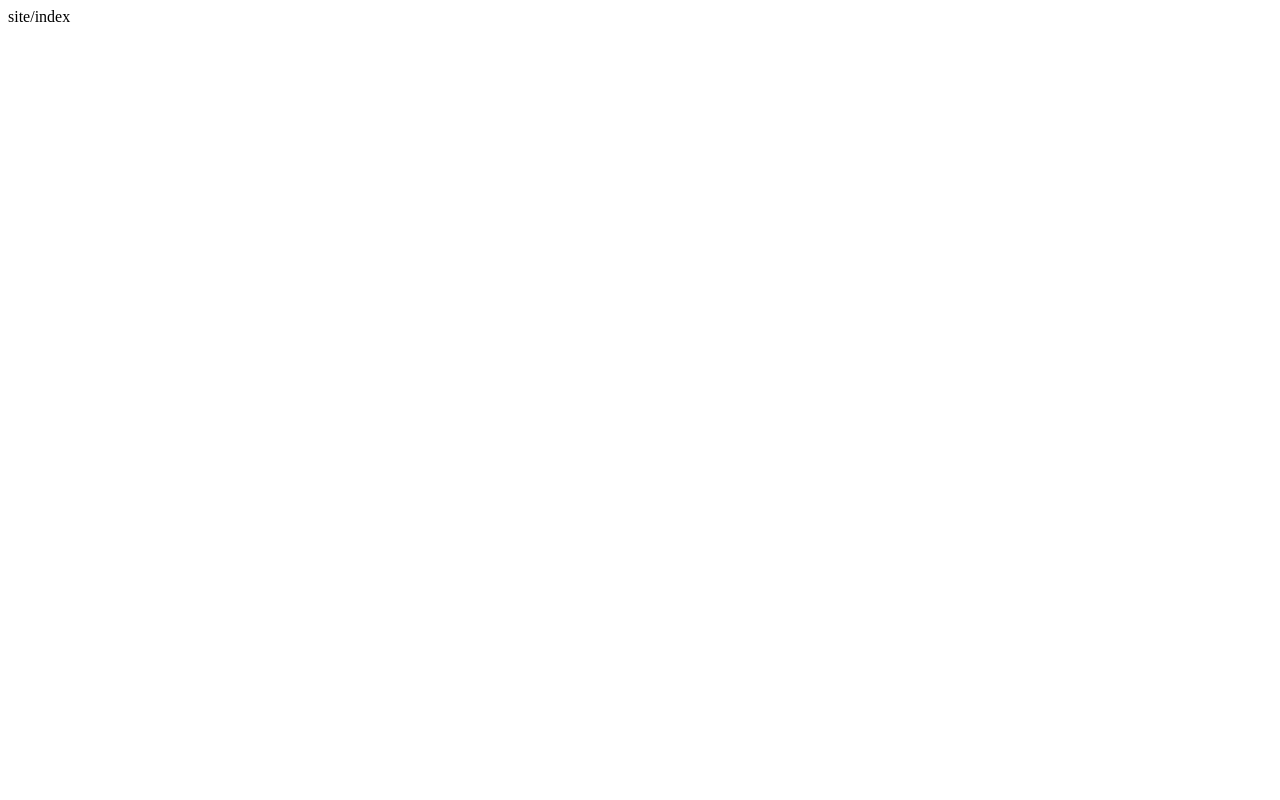
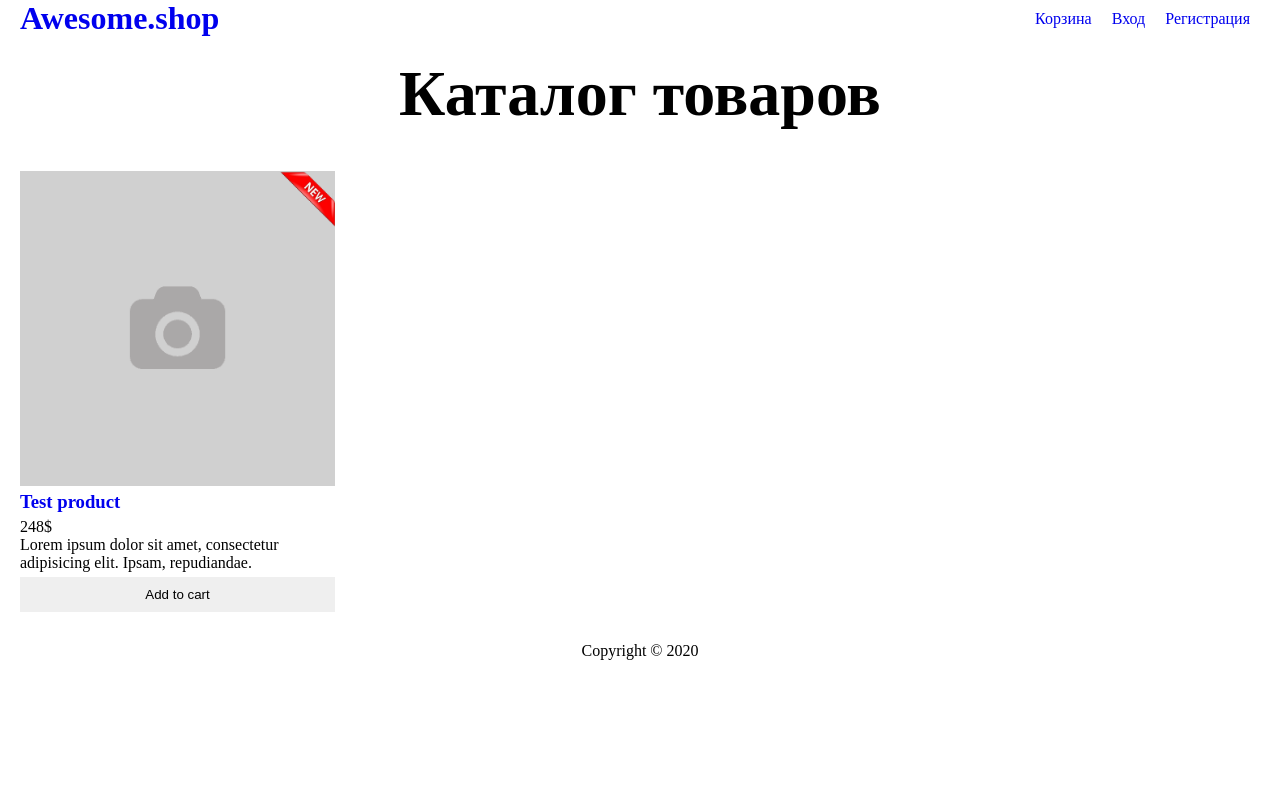
Before and after one commit to AlexWebUa/awesome.shop, a PHP site: page / in a window 1280 px wide. Before the commit the page is almost empty. Run offline with PHP 8.4, Linux system fonts and the light colour scheme; some libraries are stand-ins or nearby versions.

Commit message:
View of main page and Db class added

```diff
--- /dev/null
+++ b/assets/css/style.css
@@ -0,0 +1,69 @@
+* {
+    border: 0;
+    padding: 0;
+    margin: 0;
+    outline: none;
+    list-style: none;
+    text-decoration: none;
+}
+
+header {
+    display: flex;
+    justify-content: space-between;
+    padding: 0 20px;
+}
+
+header .user-block {
+    display: flex;
+    align-self: center;
+}
+
+header .user-block li {
+    margin: 0 10px;
+}
+
+h2 {
+    font-size: 4em;
+    text-align: center;
+    margin: 20px 0;
+}
+
+section.products {
+    display: flex;
+    flex-wrap: wrap;
+}
+
+.product {
+    position: relative;
+    display: flex;
+    flex-direction: column;
+    width: 315px;
+    margin: 20px;
+}
+
+.product h3 {
+    margin: 5px 0;
+}
+
+.product .product-image {
+    max-width: 315px;
+    height: auto;
+    align-self: center;
+}
+
+.product .new {
+    position: absolute;
+    top: 0;
+    right: 0;
+    width: 60px;
+}
+
+.product .to-cart {
+    padding: 10px;
+    margin: 5px 0;
+}
+
+footer {
+    text-align: center;
+    margin: 5px 0;
+}
--- a/core/Router.php
+++ b/core/Router.php
@@ -7,6 +7,7 @@ class Router
      * Binds routes to actions
      */
     private $routes = [
+        'product/([0-9]+)' => 'product/view/$1',
         '' => 'site/index',
     ];
 
--- a/index.php
+++ b/index.php
@@ -11,7 +11,7 @@ $router = new Router();
 $router->run();
 
 
-// TODO: db, products, cart, user-panel, admin-panel
+// TODO: products, cart, user-panel, admin-panel
 
 
 /*
--- /dev/null
+++ b/views/layouts/footer.php
@@ -0,0 +1,5 @@
+<footer>
+    Copyright © 2020
+</footer>
+</body>
+</html>
--- /dev/null
+++ b/views/layouts/header.php
@@ -0,0 +1,30 @@
+<!doctype html>
+<html lang="en">
+<head>
+    <meta charset="UTF-8">
+    <meta name="viewport"
+          content="width=device-width, user-scalable=no, initial-scale=1.0, maximum-scale=1.0, minimum-scale=1.0">
+    <meta http-equiv="X-UA-Compatible" content="ie=edge">
+    <title>Awesome shop</title>
+    <link rel="stylesheet" href="/assets/css/style.css">
+</head>
+<body>
+
+<header>
+    <div class="header-logo">
+        <h1>
+            <a href="#">Awesome.shop</a>
+        </h1>
+    </div>
+    <ul class="user-block">
+        <li class="cart">
+            <a href="#">Корзина</a>
+        </li>
+        <li class="login">
+            <a href="#">Вход</a>
+        </li>
+        <li class="register">
+            <a href="#">Регистрация</a>
+        </li>
+    </ul>
+</header>
--- /dev/null
+++ b/views/product/view.php
@@ -0,0 +1 @@
+<?php echo 'product/view';
--- a/views/site/index.php
+++ b/views/site/index.php
@@ -1 +1,23 @@
-<?php echo 'site/index';
+<?php include_once ROOT . '/views/layouts/header.php'; ?>
+
+<main>
+    <h2>Каталог товаров</h2>
+    <section class="products">
+
+        <div class="product">
+            <img src="/assets/images/product-photo.png" alt="" class="product-image">
+            <h3>
+                <a href="#" class="product-name">Test product</a>
+            </h3>
+            <p class="product-price">248$</p>
+            <p class="product-short-description">Lorem ipsum dolor sit amet, consectetur adipisicing elit. Ipsam, repudiandae.</p>
+            <button class="to-cart">Add to cart</button>
+
+            <img src="/assets/images/new.png" alt="" class="new">
+
+        </div>
+
+    </section>
+</main>
+
+<?php include_once ROOT . '/views/layouts/footer.php'; ?>
```
Also changed, not shown: controllers/ProductController.php (added, +15 -0 lines), core/Db.php (added, +24 -0 lines), assets/images/new.png (added), assets/images/product-photo.png (added).
